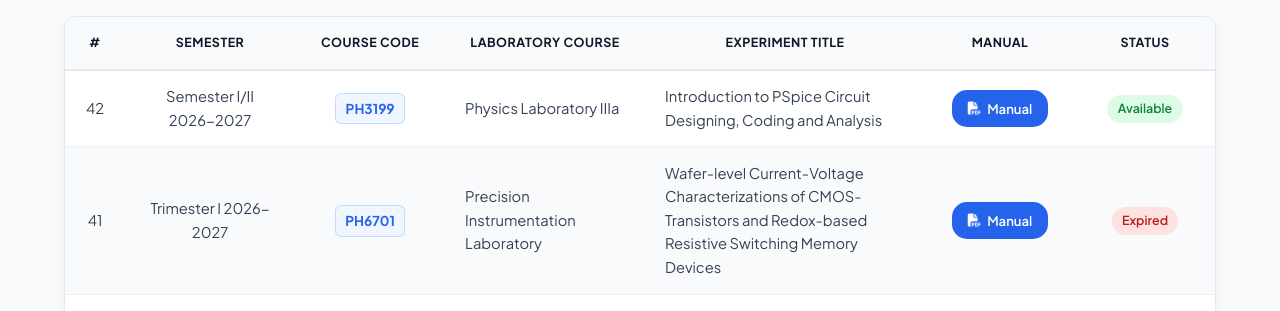
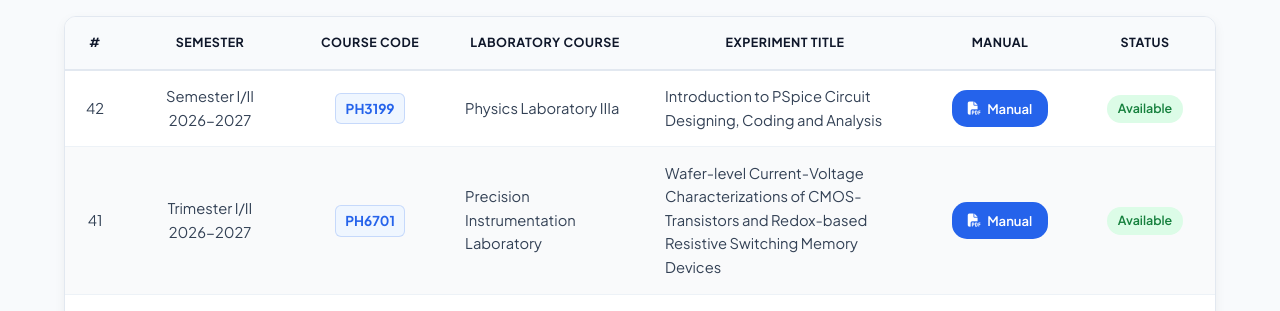
Before and after one commit to ims-spintronics/imslab, a plain HTML site: page laboratory.html in a window 1280 px wide. Shown: the part 478-789 px from the top of the page. Drawn offline with Linux system fonts and the light colour scheme.

Commit message:
update laboratory.html

```diff
--- a/laboratory.html
+++ b/laboratory.html
@@ -280,12 +280,12 @@
                     </tr>
                     <tr>
                         <td style="text-align: center;">41</td>
-                        <td style="text-align: center;">Trimester I 2026-2027</td>
+                        <td style="text-align: center;">Trimester I/II 2026-2027</td>
                         <td style="text-align: center;"><span class="code-badge">PH6701</span></td>
                         <td>Precision Instrumentation Laboratory</td>
                         <td>Wafer-level Current-Voltage Characterizations of CMOS-Transistors and Redox-based Resistive Switching Memory Devices</td>
                         <td style="text-align: center;"><a href="teaching/PH6701_EXP03_Manual_CMOS_transistors_and_ReRAM_Devices_Nov_2024.pdf" target="_blank" class="btn-link"><i class="fa-solid fa-file-pdf"></i> Manual</a></td>
-                        <td style="text-align: center;"><span class="status-badge status-unavailable">Expired</span></td>
+                        <td style="text-align: center;"><span class="status-badge status-available">Available</span></td>
                     </tr>
 
                     <tr>
```
